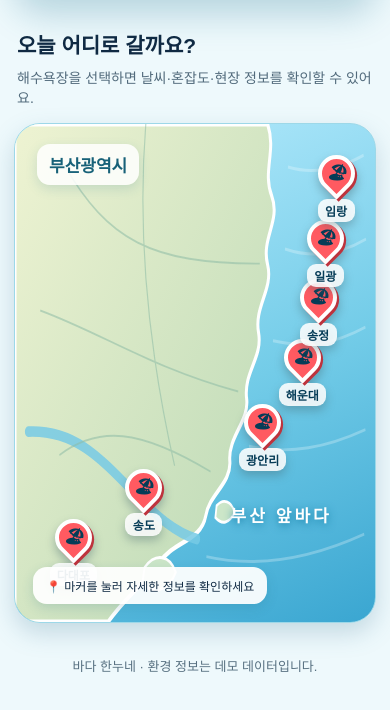
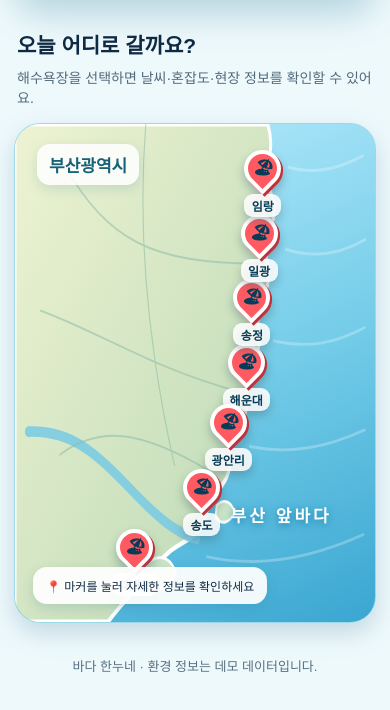
Before and after one commit to giftedu246-oss/-, a plain HTML site: page busan-beach-watch.html in a window 390 px wide. Shown: the part 150-860 px from the top of the page. Drawn offline with Linux system fonts and the light colour scheme.

Commit message:
해수욕장 마커를 육지 해안선에 배치

```diff
--- a/busan-beach-watch.html
+++ b/busan-beach-watch.html
@@ -4,7 +4,7 @@
 *{box-sizing:border-box}body{margin:0;font-family:Arial,"Noto Sans KR",sans-serif;background:#eef9fc;color:#102a43}.wrap{max-width:820px;margin:auto;padding:20px}.hero{position:relative;overflow:hidden;border-radius:28px;padding:28px 26px 24px;color:white;background:linear-gradient(145deg,#006fa8,#00a7c7 55%,#9ee8e4);box-shadow:0 14px 35px #0b668840}.hero:after{content:"";position:absolute;width:150%;height:68px;bottom:-29px;left:-20%;background:radial-gradient(ellipse at center,transparent 55%,#d9f5f4 56%,#d9f5f4 64%,transparent 65%) 0 0/120px 45px}.brand{display:flex;justify-content:space-between;gap:12px;align-items:flex-start;position:relative;z-index:1}.eyebrow{font-size:13px;opacity:.86;letter-spacing:.05em}.brand h1{margin:6px 0 8px;font-size:33px}.brand p{margin:0;font-size:15px}.lang{appearance:none;border:0;border-radius:12px;padding:10px 30px 10px 12px;color:#075d83;background:#ffffffdd;font-weight:bold}.section-title{margin:29px 3px 8px;font-size:21px}.desc{margin:0 3px 16px;color:#526b7c;font-size:14px}
 .map{position:relative;height:510px;border-radius:26px;overflow:hidden;background:linear-gradient(155deg,#bdeeff 0%,#73cce8 55%,#3aa6d1 100%);border:1px solid #9dd8e8;box-shadow:0 10px 25px #487f9942;isolation:isolate}
 .map-svg{position:absolute;inset:0;width:100%;height:100%;z-index:0}.sea-lines{fill:none;stroke:#fff;stroke-width:3;opacity:.26}.land{fill:url(#landGradient);stroke:#fff;stroke-width:5;stroke-linejoin:round}.district{fill:none;stroke:#8fbca6;stroke-width:2;opacity:.55}.river{fill:none;stroke:#77cae5;stroke-width:11;stroke-linecap:round;opacity:.85}.island{fill:#cce6c8;stroke:#fff;stroke-width:3}.map-label{position:absolute;top:20px;left:22px;z-index:2;padding:8px 12px;border-radius:13px;background:#ffffffd9;color:#176178;font-weight:900;font-size:19px;box-shadow:0 4px 12px #2775922b}.sea-label{position:absolute;right:12%;bottom:19%;z-index:1;color:#fff;font-weight:800;font-size:17px;letter-spacing:.18em;text-shadow:0 2px 8px #167ea6}
-.hint{position:absolute;bottom:18px;left:18px;z-index:4;padding:10px 13px;border-radius:14px;background:#ffffffed;font-size:12px;box-shadow:0 4px 12px #246f8930}.marker{position:absolute;z-index:3;border:0;background:transparent;cursor:pointer;text-align:center;color:#063c57;font-weight:800;font-size:14px;filter:drop-shadow(0 5px 5px #42616a66)}.pin{display:block;margin:auto;width:42px;height:42px;border-radius:50% 50% 50% 0;background:#ff5a61;border:4px solid white;transform:rotate(-45deg);box-shadow:0 3px 0 #be333d}.pin:after{content:"🏖";display:block;transform:rotate(45deg);font-size:19px;line-height:34px}.marker:hover .pin,.marker:focus-visible .pin{background:#ff8a45;transform:rotate(-45deg) scale(1.12)}.marker span{display:block;margin-top:7px;padding:3px 7px;border-radius:9px;background:#ffffffdd;white-space:nowrap}.imrang{top:6%;right:10%}.ilgwang{top:19%;right:13%}.songjeong{top:31%;right:15%}.hae{top:43%;right:18%}.gwa{top:56%;right:28%}.song{top:69%;left:35%}.dada{bottom:7%;left:16%}.foot{padding:20px 3px;color:#577080;text-align:center;font-size:13px}@media(max-width:520px){.wrap{padding:14px}.hero{padding:23px 20px}.brand h1{font-size:28px}.map{height:500px}.map-label{font-size:17px}.marker{font-size:12px}.pin{width:37px;height:37px}.pin:after{font-size:17px;line-height:29px}.imrang{right:4%}.ilgwang{right:7%}.songjeong{right:9%}.hae{right:12%}.gwa{right:23%}.song{left:29%}.dada{left:8%}}
+.hint{position:absolute;bottom:18px;left:18px;z-index:4;padding:10px 13px;border-radius:14px;background:#ffffffed;font-size:12px;box-shadow:0 4px 12px #246f8930}.marker{position:absolute;z-index:3;border:0;background:transparent;cursor:pointer;text-align:center;color:#063c57;font-weight:800;font-size:14px;filter:drop-shadow(0 5px 5px #42616a66)}.pin{display:block;margin:auto;width:42px;height:42px;border-radius:50% 50% 50% 0;background:#ff5a61;border:4px solid white;transform:rotate(-45deg);box-shadow:0 3px 0 #be333d}.pin:after{content:"🏖";display:block;transform:rotate(45deg);font-size:19px;line-height:34px}.marker:hover .pin,.marker:focus-visible .pin{background:#ff8a45;transform:rotate(-45deg) scale(1.12)}.marker span{display:block;margin-top:7px;padding:3px 7px;border-radius:9px;background:#ffffffdd;white-space:nowrap}.imrang{top:5%;left:64%}.ilgwang{top:18%;left:63%}.songjeong{top:31%;left:61%}.hae{top:44%;left:58%}.gwa{top:56%;left:53%}.song{top:69%;left:47%}.dada{bottom:5%;left:28%}.foot{padding:20px 3px;color:#577080;text-align:center;font-size:13px}@media(max-width:520px){.wrap{padding:14px}.hero{padding:23px 20px}.brand h1{font-size:28px}.map{height:500px}.map-label{font-size:17px}.marker{font-size:12px}.pin{width:37px;height:37px}.pin:after{font-size:17px;line-height:29px}.imrang{left:62%}.ilgwang{left:61%}.songjeong{left:59%}.hae{left:56%}.gwa{left:51%}.song{left:45%}.dada{left:25%}}
 </style></head><body><main class="wrap"><section class="hero"><div class="brand"><div><div class="eyebrow" id="eyebrow">BUSAN BEACH GUIDE</div><h1>🌊 <span id="appName">바다 한누네</span></h1><p id="tagline">부산의 바다를 한눈에, 더 편안하게.</p></div><select class="lang" id="language" aria-label="언어 선택"><option value="ko">한국어</option><option value="en">English</option><option value="ja">日本語</option><option value="zh">中文</option></select></div></section><h2 class="section-title" id="title">오늘 어디로 갈까요?</h2><p class="desc" id="desc">해수욕장을 선택하면 날씨·혼잡도·현장 정보를 확인할 수 있어요.</p><section class="map" aria-label="부산 육지와 바다가 표시된 해수욕장 지도">
 <svg class="map-svg" viewBox="0 0 600 510" preserveAspectRatio="none" aria-hidden="true"><defs><linearGradient id="landGradient" x1="0" y1="0" x2="1" y2="1"><stop offset="0" stop-color="#eef3d2"/><stop offset="1" stop-color="#b9d8b5"/></linearGradient></defs>
 <path class="sea-lines" d="M455 44c42 8 82 3 126-12M450 128c48 10 91 6 135-10M430 222c58 8 103 3 154-14M390 330c69 9 130 1 194-17M319 443c86 12 174 2 263-23"/>
```
